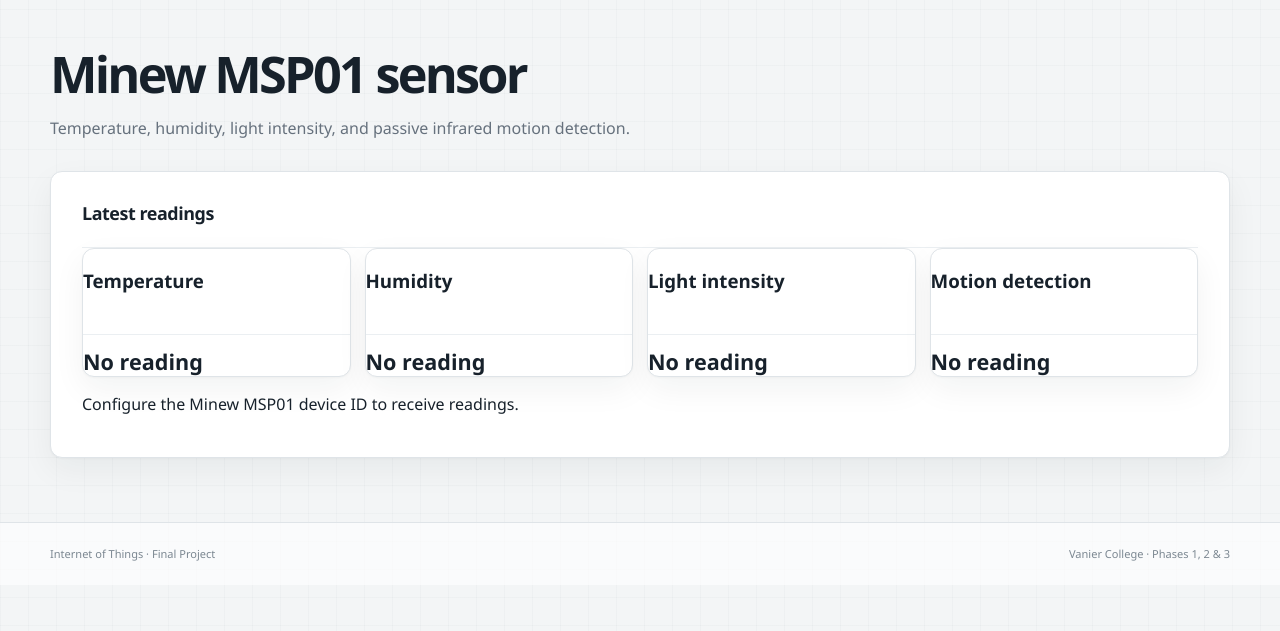
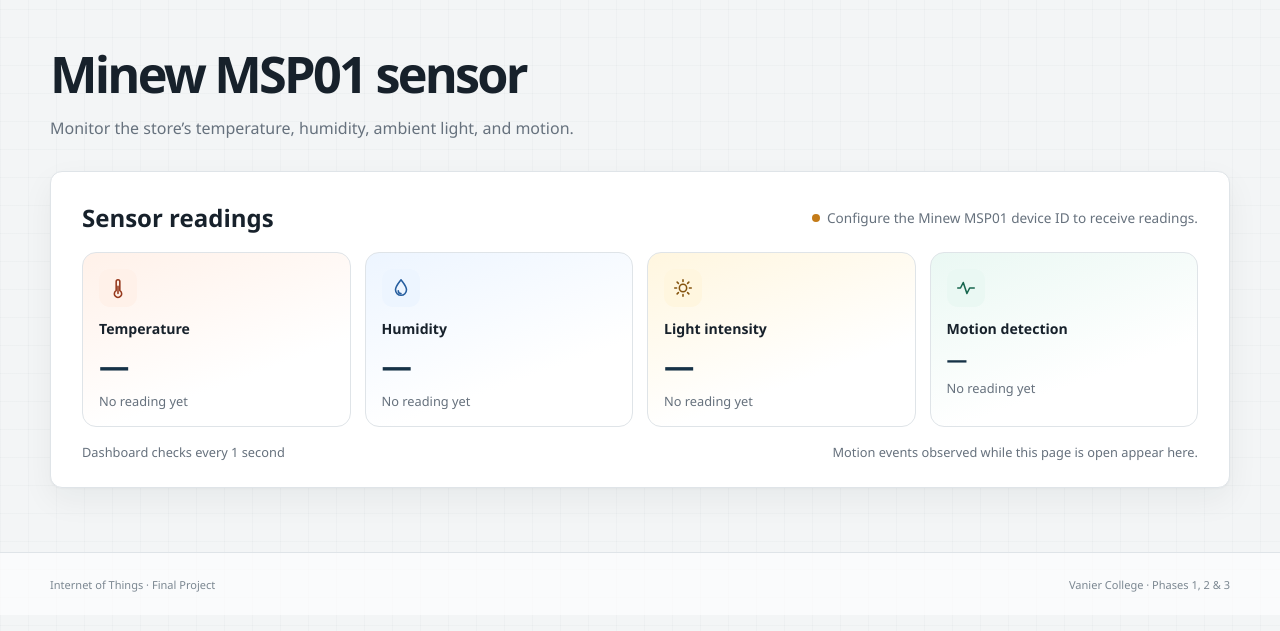
Before and after one commit to kalena-dev/Iot_proj, an ASP.NET Core app: page /Sensor in a window 1280 px wide. Shown: the part 75-706 px from the top of the page. Run offline with ASP.NET Core 8, Linux system fonts and the light colour scheme; the project's own start-up code is not run, and a stand-in starts its controllers and pages; some libraries are stand-ins or nearby versions.

Commit message:
changed to the look a bit of the page

```diff
--- a/src/SmartStore/Pages/Sensor.cshtml
+++ b/src/SmartStore/Pages/Sensor.cshtml
@@ -2,38 +2,44 @@
 @model SensorModel
 @{
     ViewData["Title"] = "Sensor";
-    var widgets = new (string Key, string Title)[]
+    var widgets = new (string Key, string Title, string Icon)[]
     {
-        ("temperature", "Temperature"),
-        ("humidity", "Humidity"),
-        ("illuminance", "Light intensity"),
-        ("motion", "Motion detection")
+        ("temperature", "Temperature", "M10 14.8V5a2 2 0 0 1 4 0v9.8a4 4 0 1 1-4 0ZM12 10v8"),
+        ("humidity", "Humidity", "M12 3c-3 4-6 7.3-6 11a6 6 0 0 0 12 0c0-3.7-3-7-6-11Zm-3 12a3 3 0 0 0 3 3"),
+        ("illuminance", "Light intensity", "M12 3v2m0 14v2M3 12h2m14 0h2M5.6 5.6 7 7m10 10 1.4 1.4m0-12.8L17 7M7 17l-1.4 1.4M16 12a4 4 0 1 1-8 0 4 4 0 0 1 8 0Z"),
+        ("motion", "Motion detection", "M3 12h3l3-6 4 12 3-6h5")
     };
 }
 
 <section class="hero">
     <div class="hero__copy">
         <h1>Minew MSP01 sensor</h1>
-        <p>Temperature, humidity, light intensity, and passive infrared motion detection.</p>
+        <p>Monitor the store’s temperature, humidity, ambient light, and motion.</p>
     </div>
 </section>
 
 <section class="panel form-panel" aria-labelledby="sensor-readings-heading" data-sensor-url="@Url.Page("/Sensor", "Readings")">
-    <div class="panel__heading">
-        <h2 id="sensor-readings-heading">Latest readings</h2>
+    <div class="sensor-heading">
+        <h2 id="sensor-readings-heading">Sensor readings</h2>
+        <span class="sensor-status-line" id="sensor-status" role="status">Waiting for sensor data</span>
     </div>
     <div class="sensor-widgets">
         @foreach (var widget in widgets)
         {
-            <section class="panel status-panel" aria-labelledby="sensor-@widget.Key">
-                <div class="panel__heading">
-                    <h3 id="sensor-@widget.Key">@widget.Title</h3>
+            <section class="sensor-card sensor-card--@widget.Key" aria-labelledby="sensor-@widget.Key" data-sensor-card="@widget.Key">
+                <div class="sensor-card__icon" aria-hidden="true">
+                    <svg viewBox="0 0 24 24"><path d="@widget.Icon" /></svg>
                 </div>
-                <p class="sensor-value" data-reading="@widget.Key">No reading</p>
+                <h3 id="sensor-@widget.Key">@widget.Title</h3>
+                <p class="sensor-value">—</p>
+                <p class="sensor-card__meta">No reading yet</p>
             </section>
         }
     </div>
-    <p id="sensor-status" role="status">Waiting for Minew MSP01 readings.</p>
+    <div class="sensor-footer">
+        <span data-sensor-cadence></span>
+        <span id="sensor-motion-history">Motion events observed while this page is open appear here.</span>
+    </div>
     <noscript><p>Enable JavaScript to refresh sensor readings.</p></noscript>
 </section>
 
--- a/src/SmartStore/wwwroot/css/site.css
+++ b/src/SmartStore/wwwroot/css/site.css
@@ -1135,14 +1135,128 @@ select:focus-visible {
 .checkout-rfid { display:flex; flex-wrap:wrap; align-items:center; gap:8px; margin-top:8px; }
 .checkout-rfid span { color:var(--muted); font-size:.73rem; }
 
+.sensor-heading {
+  display: flex;
+  flex-wrap: wrap;
+  align-items: center;
+  justify-content: space-between;
+  gap: 8px 16px;
+  margin-bottom: 18px;
+}
+
+.sensor-heading h2, .sensor-card h3 {
+  margin: 0;
+}
+
+.sensor-status-line {
+  display: inline-flex;
+  align-items: center;
+  gap: 7px;
+  color: var(--muted);
+  font-size: 0.85rem;
+}
+
+.sensor-status-line::before {
+  content: "";
+  width: 8px;
+  height: 8px;
+  border-radius: 50%;
+  background: var(--amber);
+}
+
+.sensor-status-line[data-state="live"]::before {
+  background: #16805f;
+}
+
 .sensor-widgets {
   display: grid;
-  grid-template-columns: repeat(auto-fit, minmax(min(100%, 170px), 1fr));
+  grid-template-columns: repeat(auto-fit, minmax(min(100%, 175px), 1fr));
   gap: 14px;
 }
 
+.sensor-card {
+  --sensor-accent: #96381c;
+  --sensor-tint: #fff1e9;
+  min-width: 0;
+  padding: 16px;
+  border: 1px solid var(--line);
+  border-radius: 14px;
+  background: linear-gradient(160deg, var(--sensor-tint), var(--panel) 68%);
+}
+
+.sensor-card--humidity {
+  --sensor-accent: #265e9f;
+  --sensor-tint: var(--blue-soft);
+}
+
+.sensor-card--illuminance {
+  --sensor-accent: #85540f;
+  --sensor-tint: #fff6df;
+}
+
+.sensor-card--motion {
+  --sensor-accent: #17664e;
+  --sensor-tint: var(--mint-soft);
+}
+
+.sensor-card[data-state="active"] {
+  border-color: var(--sensor-accent);
+}
+
+.sensor-card__icon {
+  display: grid;
+  width: 38px;
+  height: 38px;
+  place-items: center;
+  margin-bottom: 12px;
+  border-radius: 11px;
+  background: var(--sensor-tint);
+  color: var(--sensor-accent);
+}
+
+.sensor-card__icon svg {
+  width: 22px;
+  fill: none;
+  stroke: currentColor;
+  stroke-width: 1.7;
+  stroke-linecap: round;
+  stroke-linejoin: round;
+}
+
+.sensor-card h3 {
+  font-size: 0.88rem;
+}
+
 .sensor-value {
-  margin: 12px 0 0;
-  font-size: 1.35rem;
+  margin: 7px 0 6px;
+  color: var(--navy);
+  font-size: clamp(1.3rem, 2.4vw, 1.9rem);
+  font-variant-numeric: tabular-nums;
   font-weight: 700;
+  overflow-wrap: anywhere;
 }
+
+.sensor-card--motion .sensor-value {
+  font-size: 1.3rem;
+}
+
+.sensor-card__meta, .sensor-footer {
+  color: var(--muted);
+  font-size: 0.8rem;
+}
+
+.sensor-card__meta {
+  margin: 0;
+}
+
+.sensor-card[data-state="stale"] .sensor-card__meta {
+  color: #85540f;
+}
+
+.sensor-footer {
+  display: flex;
+  flex-wrap: wrap;
+  justify-content: space-between;
+  gap: 8px 16px;
+  margin-top: 16px;
+}
--- a/src/SmartStore/wwwroot/js/sensor.js
+++ b/src/SmartStore/wwwroot/js/sensor.js
@@ -1,52 +1,73 @@
 (() => {
+    const pollInterval = 1000;
+    const staleAfter = 30000;
     const dashboard = document.querySelector("[data-sensor-url]");
     const status = document.querySelector("#sensor-status");
-    const widgets = Array.from(dashboard.querySelectorAll("[data-reading]"));
+    const motionHistory = document.querySelector("#sensor-motion-history");
+    const cards = Array.from(dashboard.querySelectorAll("[data-sensor-card]"), card => ({
+        key: card.dataset.sensorCard,
+        element: card,
+        value: card.querySelector(".sensor-value"),
+        meta: card.querySelector(".sensor-card__meta"),
+        reading: null
+    }));
     const numberFormat = new Intl.NumberFormat(undefined, { maximumFractionDigits: 2 });
+    const timeFormat = new Intl.DateTimeFormat(undefined, { timeStyle: "medium" });
     const units = { temperature: "°C", humidity: "% RH", illuminance: "lx" };
-    const latest = new Map();
+
+    dashboard.querySelector("[data-sensor-cadence]").textContent =
+        `Dashboard checks every ${pollInterval / 1000} second`;
+
+    function readingText(key, readings) {
+        const value = readings[key];
+        if (key === "motion" && typeof value === "boolean") {
+            return value ? "Motion detected" : "No motion detected";
+        }
+        if (Number.isFinite(value)) {
+            return `${numberFormat.format(value)} ${units[key]}`;
+        }
+        if (key === "illuminance" && Number.isFinite(readings.luminousFlux)) {
+            return `${numberFormat.format(readings.luminousFlux)} lm`;
+        }
+        return null;
+    }
 
     function render(readings) {
-        const timestamp = readings.timestamp ?? null;
+        const timestamp = Number.isFinite(readings.timestamp) ? readings.timestamp : null;
         const now = Date.now();
-        for (const widget of widgets) {
-            const key = widget.dataset.reading;
-            const value = readings[key];
-            let text;
-            if (key === "motion" && typeof value === "boolean") {
-                text = value ? "Motion detected" : "No motion detected";
-            } else if (key in units && Number.isFinite(value)) {
-                text = `${numberFormat.format(value)} ${units[key]}`;
-            } else if (key === "illuminance" && Number.isFinite(readings.luminousFlux)) {
-                text = `${numberFormat.format(readings.luminousFlux)} lm`;
+        const fresh = timestamp !== null && now - timestamp <= staleAfter;
+        for (const card of cards) {
+            const text = readingText(card.key, readings);
+            if (text !== null) {
+                const active = card.key === "motion" && readings.motion === true;
+                if (active && fresh && !card.reading?.active) {
+                    motionHistory.textContent = `Last motion observed at ${timeFormat.format(timestamp)}`;
+                }
+                card.reading = { text, timestamp, active };
             }
-
-            if (text) latest.set(key, { text, timestamp });
-            const reading = latest.get(key);
-            if (reading) {
-                const stale = reading.timestamp !== null && now - reading.timestamp > 30000;
-                widget.textContent = stale ? `${reading.text} (stale)` : reading.text;
-            } else {
-                widget.textContent = "No reading";
-            }
+            if (!card.reading) continue;
+            const seenAt = card.reading.timestamp;
+            const stale = seenAt !== null && now - seenAt > staleAfter;
+            card.element.dataset.state = stale ? "stale" : card.reading.active ? "active" : "normal";
+            card.value.textContent = card.reading.text;
+            card.meta.textContent = seenAt === null ? "Time unavailable"
+                : `${stale ? "Stale · last seen" : "Last seen"} ${timeFormat.format(seenAt)}`;
         }
 
-        const update = new Date(timestamp ?? NaN);
-        const message = readings.status ?? (Number.isNaN(update.getTime())
-            ? "Waiting for a timestamped sensor update."
-            : `Last sensor update · ${update.toLocaleString()}`);
-
+        const message = readings.status ?? (fresh ? "Receiving sensor data" : "Waiting for a fresh sensor update");
+        status.dataset.state = fresh ? "live" : "waiting";
         if (status.textContent !== message) status.textContent = message;
     }
 
     async function refresh() {
+        const started = performance.now();
         try {
             const response = await fetch(dashboard.dataset.sensorUrl, { cache: "no-store" });
             render(await response.json());
         } catch {
             render({ status: "Could not load sensor readings." });
         } finally {
-            setTimeout(refresh, 2000);
+            setTimeout(refresh, Math.max(0, pollInterval - (performance.now() - started)));
         }
     }
 
```
